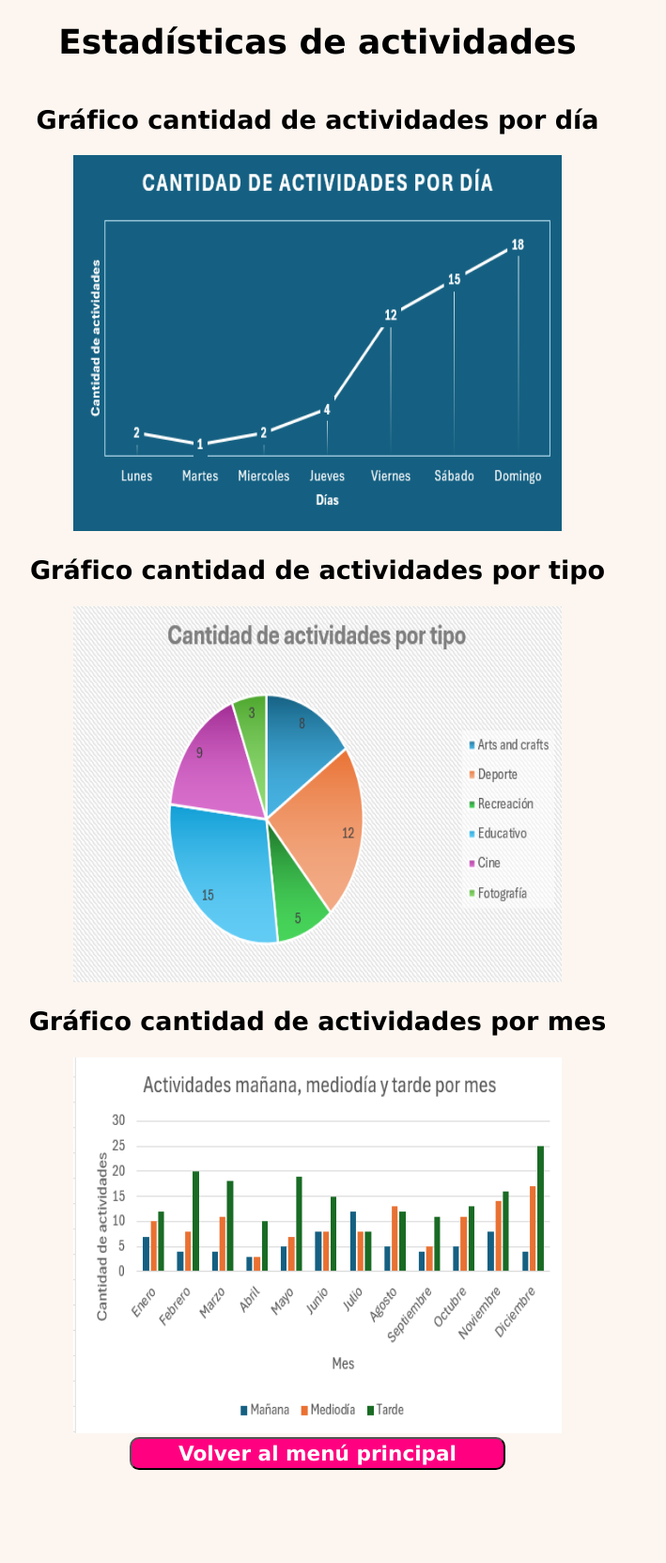
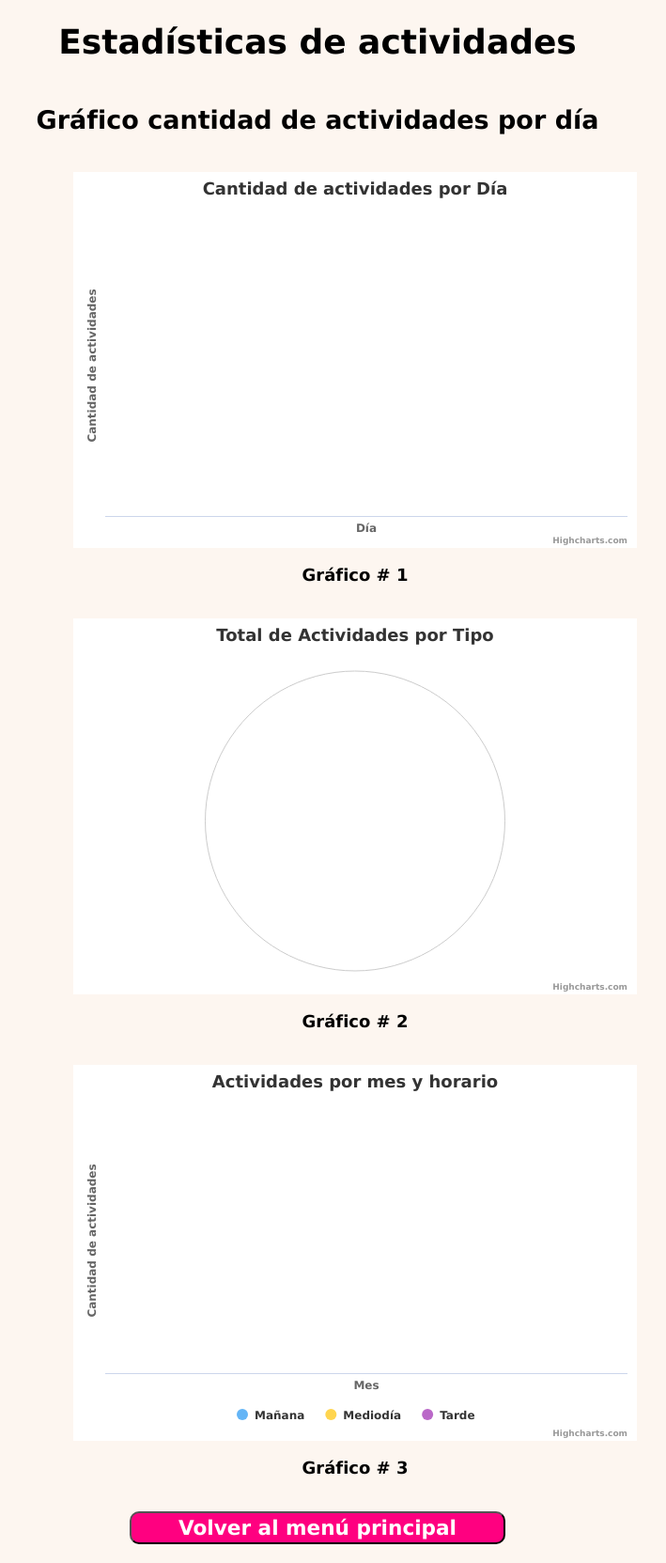
Before and after one commit to loonettevillegas/desarrollo_web_loonette_villegas, a Flask app: page /estadisticas in a window 1280 px wide. Shown: the whole page at 94% size, without its empty margins (302-1011 px from the left). Before the commit the page ends 1564 px from the top, so only its background shows below. Run offline with Flask 3, Linux system fonts and the light colour scheme; data that the repository does not hold is empty.

Commit message:
graficos interactivos con HighCharts

```diff
--- a/Tarea_1_2025/flask_app/app.py
+++ b/Tarea_1_2025/flask_app/app.py
@@ -139,6 +139,23 @@ def detalle(id):
     actividad = db.obtener_actividad_por_id(id)
     print(f'esta',actividad.id)
     return render_template("auth/detalle.html", actividad = actividad, obtener_tema=db.obtener_tema_por_id, obtener_comuna= db.comuna_por_id, obtener_foto= db.foto_detalle, obtener_contacto = db.obtener_contacto_por_id)
+#----------------------Estadísticas-------------------------------
+@app.route("/get-stats-data", methods=["GET"])
+def estadisticas_por_dia():
+     data = db.obtener_actividades_por_dia()
+     ##debería manejar errores aqui, para despues.
+     return jsonify(data)
+@app.route("/get-type-activity", methods=["GET"])
+def estadisticas_por_tipo():
+     data = db.obtener_actividades_por_tipo()
+     return jsonify(data)
+
+@app.route("/get-timed-activities", methods=["GET"])
+def estadisticas_por_hora():
+     data = db.obtener_actividades_por_meses_y_horas()
+     print("Datos obtenidos para el tercer gráfico:", data)
+
+     return jsonify(data)
 
 @app.route("/estadisticas", methods = ["GET"])
 def estadisticas():
--- a/Tarea_1_2025/flask_app/static/css/style-stats.css
+++ b/Tarea_1_2025/flask_app/static/css/style-stats.css
@@ -33,3 +33,34 @@ font-size: large;
   background: white;
   color: #ff0080;
 }
+ .first-figure {
+            width: 100%;
+            display: flex;
+            flex-direction: column;
+            align-items: center;
+        }
+.first-container {
+    width: 100%;
+    height: 400px;
+}
+
+ .second-figure {
+            width: 100%;
+            display: flex;
+            flex-direction: column;
+            align-items: center;
+        }
+.second-container {
+    width: 100%;
+    height: 400px;
+}
+ .third-figure {
+            width: 100%;
+            display: flex;
+            flex-direction: column;
+            align-items: center;
+        }
+.third-container {
+    width: 100%;
+    height: 400px;
+}
--- a/Tarea_1_2025/flask_app/static/js/validador-info.js
+++ b/Tarea_1_2025/flask_app/static/js/validador-info.js
@@ -56,7 +56,6 @@ document.addEventListener('DOMContentLoaded', function() {
 
 
 
-/*hidden value for channel description*/
  document.getElementById("contact_select_form").addEventListener("change", function() {
             let inputContainer = document.getElementById("contact-selection");
             if (this.value) {
--- /dev/null
+++ b/Tarea_1_2025/flask_app/static/js/validador_estadisticas.js
@@ -0,0 +1,201 @@
+
+document.addEventListener('DOMContentLoaded', function() {
+    async function ActividadesPorDia() {
+
+        try {
+            const response = await fetch('/get-stats-data');
+
+            const data = await response.json();
+
+            const chartData = data.map(item => {
+
+                const dateParts = item.date.split('-');
+                const year = parseInt(dateParts[0]);
+                const month = parseInt(dateParts[1]) - 1;
+                const day = parseInt(dateParts[2]);
+                const timestamp = Date.UTC(year, month, day);
+                return [timestamp, item.count];
+            });
+
+
+            Highcharts.chart('first-container', {
+                chart: {
+                    type: 'line',
+                    zoomType: 'x'
+                },
+                title: {
+                    text: 'Cantidad de actividades por Día',
+                    style: {
+                        color: '#333'
+                    }
+                },
+                xAxis: {
+                    type: 'datetime',
+                    dateTimeLabelFormats: {
+                        day: '%e %b',
+                        week: '%e %b',
+                        month: '%b \'%y',
+                        year: '%Y'
+                    },
+                    title: {
+                        text: 'Día'
+                    }
+                },
+                yAxis: {
+                    title: {
+                        text: 'Cantidad de actividades'
+                    },
+                    min: 0,
+                    allowDecimals: false
+                },
+                legend: {
+                    enabled: false
+                },
+                series: [{
+                    name: 'Actividades',
+                    data: chartData,
+                    color: '#4BC0C0',
+                    marker: {
+                        enabled: true
+                    }
+                }],
+
+            });
+
+        } catch (error) {
+            console.error('Error al cargar los datos del gráfico:', error);
+        }
+    }
+
+   async function ActividadesPorTipo() {
+        try {
+            const response = await fetch('/get-type-activity');
+
+            const data = await response.json();
+
+
+            const chartData = data.map(item => ({
+                name: item.type,
+                y: item.count
+            }));
+
+            Highcharts.chart('second-container', {
+                chart: {
+                    plotBackgroundColor: null,
+                    plotBorderWidth: null,
+                    plotShadow: false,
+                    type: 'pie'
+                },
+                title: {
+                    text: 'Total de Actividades por Tipo',
+                    align: 'center',
+                    style: {
+                        color: '#333'
+                    }
+                },
+
+                accessibility: {
+                    point: {
+                        valueSuffix: '%'
+                    }
+                },
+                plotOptions: {
+                    pie: {
+                        allowPointSelect: true,
+                        cursor: 'pointer',
+                        dataLabels: {
+                            enabled: true,
+                            format: '<b>{point.name}</b>: {point.percentage:.1f} %',
+                            distance: -50,
+                            style: {
+                                color: 'white',
+                                textOutline: '2px solid black'
+                            }
+                        },
+                        showInLegend: true
+                    }
+                },
+                series: [{
+                    name: 'Porcentaje',
+                    colorByPoint: true,
+                    data: chartData
+                }],
+
+            });
+
+        } catch (error) {
+            console.error('Error al cargar los datos del gráfico por tipo:', error);
+        }
+    }
+
+async function actividadesPorHoraYMes() {
+        try {
+            const response = await fetch('/get-timed-activities');
+
+            const data = await response.json();
+
+            const categories = data.map(item => item.month_label);
+            const morningData = data.map(item => item.mañana);
+            const middayData = data.map(item => item.mediodia);
+            const afternoonData = data.map(item => item.tarde);
+
+            Highcharts.chart('third-container', {
+                chart: {
+                    type: 'column'
+                },
+                title: {
+                    text: 'Actividades por mes y horario',
+                    align: 'center',
+                    style: {
+                        color: '#333'
+                    }
+                },
+                xAxis: {
+                    categories: categories,
+                    title: {
+                        text: 'Mes'
+                    }
+                },
+                yAxis: {
+                    min: 0,
+
+                    title: {
+                        text: 'Cantidad de actividades'
+                    }
+                },
+                plotOptions: {
+                    column: {
+                        pointPadding: 0.2,
+                        borderWidth: 0,
+                        groupPadding: 0.1,
+
+                        pointWidth: 15,
+                        minPointLength: 3
+                    }
+                },
+                series: [{
+                    name: 'Mañana',
+                    data: morningData,
+                    color: '#64B5F6'
+                }, {
+                    name: 'Mediodía',
+                    data: middayData,
+                    color: '#FFD54F'
+                }, {
+                    name: 'Tarde',
+                    data: afternoonData,
+                    color: '#BA68C8'
+                }],
+
+            });
+
+        } catch (error) {
+            console.error('Error al cargar los datos del gráfico por franja horaria:', error);
+        }
+    }
+
+
+    ActividadesPorDia();
+    ActividadesPorTipo();
+    actividadesPorHoraYMes();
+});
--- a/Tarea_1_2025/flask_app/templates/auth/estadisticas.html
+++ b/Tarea_1_2025/flask_app/templates/auth/estadisticas.html
@@ -21,20 +21,35 @@
 
 
     <h2>Gráfico cantidad de actividades por día </h2>
-    <div id ="First-graph">
-    <img src="{{ url_for('static', filename='svg/fotos/grafo1.png') }}" alt="book" width="520" height="400">
+    <div class="stats-container">
+    <figure class="first-figure">
+        <div id="first-container"></div>
+        <p class="highcharts-description">
+            Gráfico # 1
+        </p>
+    </figure>
+    <figure class="second-figure">
+        <div id="second-container"></div>
+        <p class="highcharts-description">
+            Gráfico # 2
+        </p>
+    </figure>
+
+    <figure class="third-figure">
+        <div id="third-container"></div>
+        <p class="highcharts-description">
+            Gráfico # 3
+        </p>
+    </figure>
     </div>
-    <h2>Gráfico cantidad de actividades por tipo </h2>
-    <div id ="second-graph">
-    <img src="{{ url_for('static', filename='svg/fotos/grafo2.png') }}" alt="book" width="520" height="400">
-    </div>
-    <h2>Gráfico cantidad de actividades por mes </h2>
-    <div id ="third-graph">
-    <img src="{{ url_for('static', filename='svg/fotos/grafo3.png') }}" alt="book" width="520" height="400">
-    </div>
-    <button class="Menu" id="menu_boton" onclick="window.location.href='{{ url_for('index') }}'">Volver al menú principal
-</button>
+
+    <button class="Menu" id="menu_boton" onclick="window.location.href='{{ url_for('index') }}'">Volver al menú principal</button>
 </body>
+       {% block javascript %}
 
+                  <script src="https://code.highcharts.com/highcharts.js"></script>
+
+                    <script src="{{ url_for('static', filename='js/validador_estadisticas.js') }}"></script>
+                {% endblock %}
 
 </html>
```
Also changed, not shown: Tarea_1_2025/flask_app/database/db.py (+90 -1 lines), Tarea_1_2025/flask_app/database/tabla-comentario.sql (added, +14 -0 lines), Tarea_1_2025/flask_app/database/test.py (+4 -4 lines), Tarea_1_2025/flask_app/templates/auth/base.html (added).
